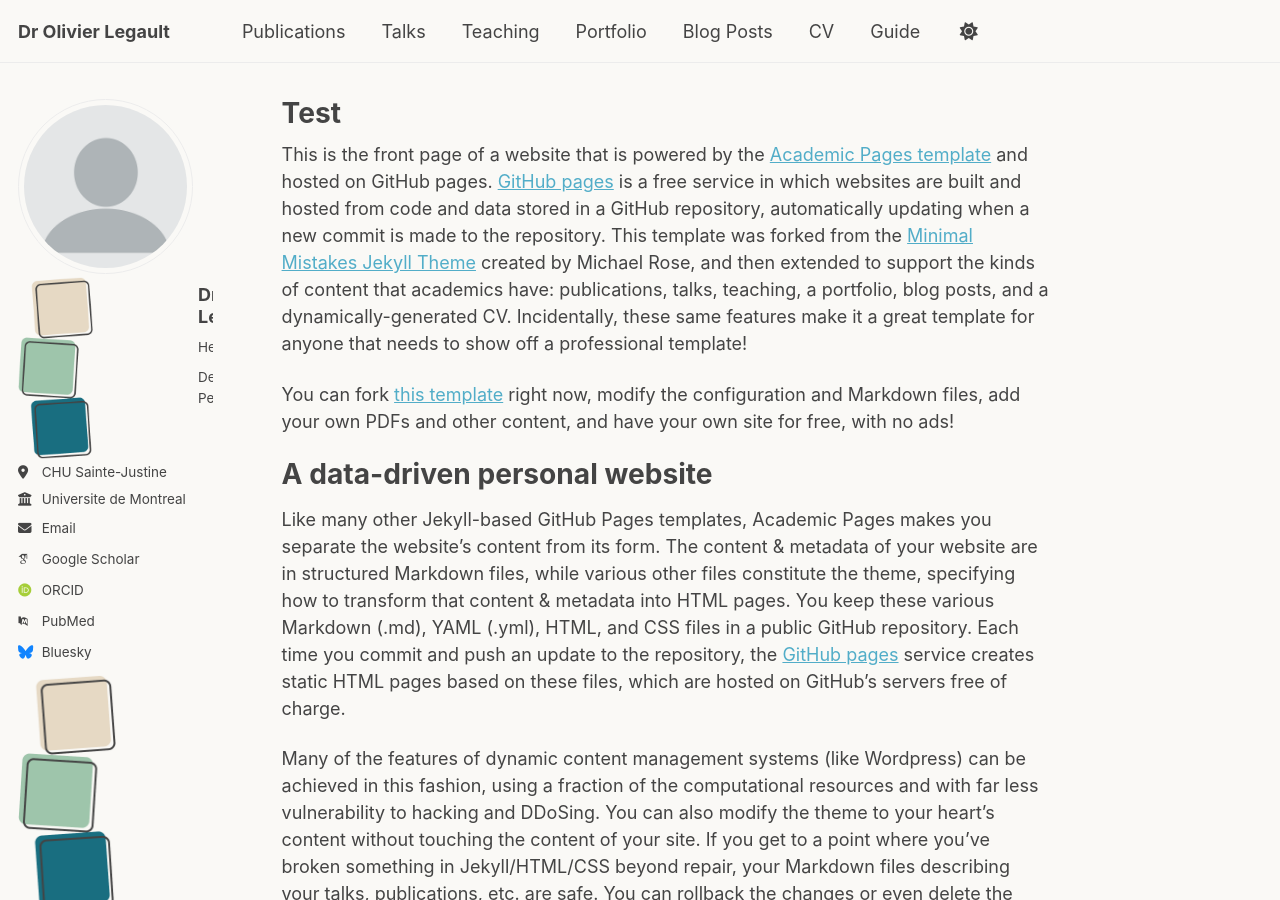
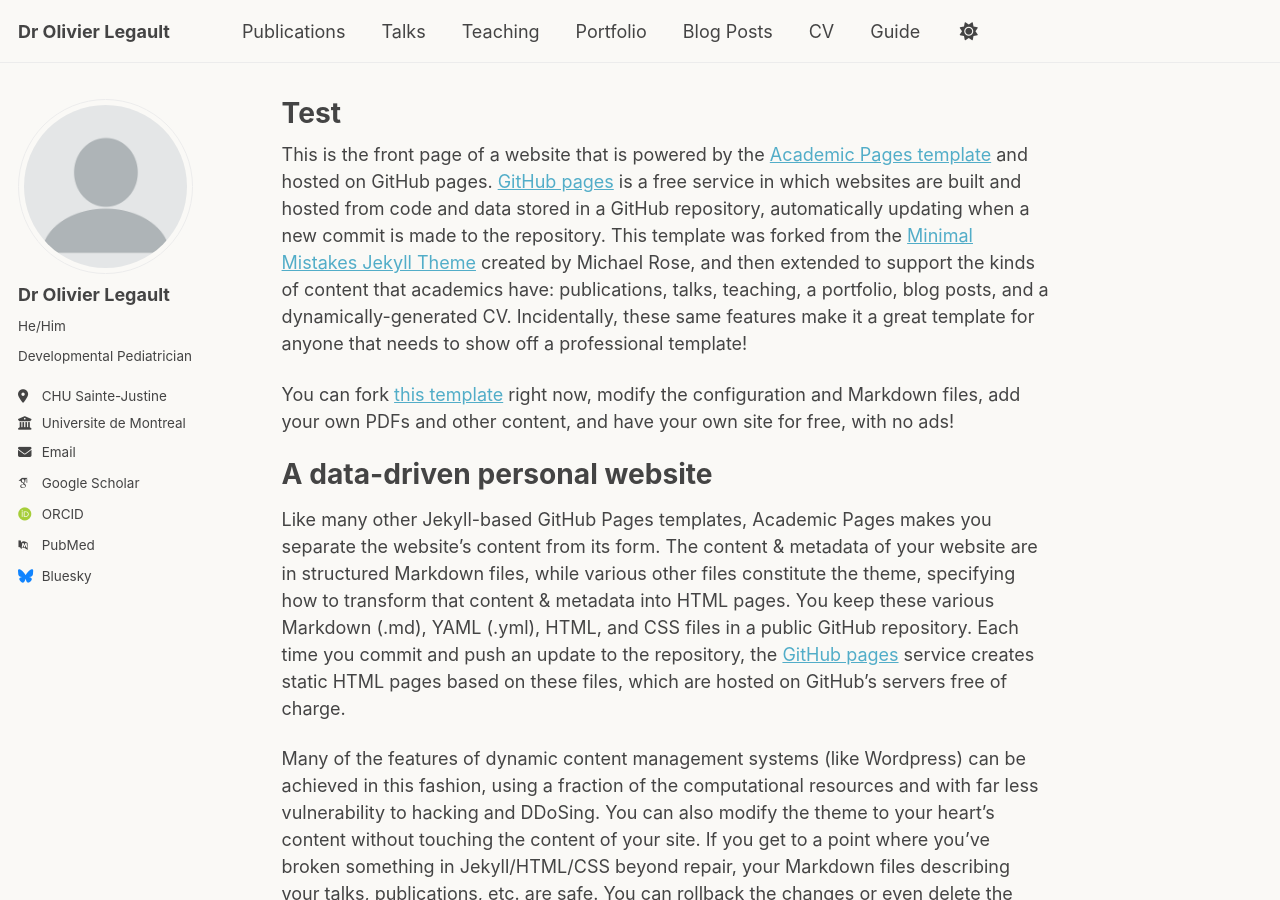
Before and after one commit to olivierrlegault/DrOlivierLegault, a Jekyll site: the page built from _pages/about.md, in a window 1280 px wide and 900 px high. Built offline with Jekyll 4.4.1, drawn with Linux system fonts in a browser that asks for light colours; some web fonts are replaced; a script that is not in the unit is left out.

Commit message:
Update author-profile.html

```diff
--- a/_includes/author-profile.html
+++ b/_includes/author-profile.html
@@ -14,23 +14,11 @@
     {% endif %}
   </div>
 
-<div class="author__content">
-  <div class="author__columns">
-    <!-- Column 1: Logo -->
-    <div class="author__column author__column--logo">
-      <div class="author__logo-container">
-        <img src="{{ base_path | append: '/images/' | append: author.logo }}" alt="Your Logo" class="author__logo">
-      </div>
-    </div>
-
-    <!-- Column 2: Text Content -->
-    <div class="author__column author__column--text">
-      <h3 class="author__name">{{ author.name }}</h3>
-      {% if author.pronouns %}<p class="author__pronouns">{{ author.pronouns }}</p>{% endif %}
-      {% if author.bio %}<p class="author__bio">{{ author.bio }}</p>{% endif %}
-    </div>
+  <div class="author__content">
+    <h3 class="author__name">{{ author.name }}</h3>
+    {% if author.pronouns %}<p class="author__pronouns">{{ author.pronouns }}</p>{% endif %}
+    {% if author.bio %}<p class="author__bio">{{ author.bio }}</p>{% endif %}
   </div>
-</div>
 
   <div class="author__urls-wrapper">
     <button class="btn btn--inverse">Follow</button>
@@ -174,15 +162,6 @@
       {% if author.zhihu %}
       <li><a href="https://www.zhihu.com/people/{{ author.zhihu }}"><i class="fab fa-fw fa-zhihu icon-pad-right" aria-hidden="true"></i>Zhihu</a></li>
       {% endif %}
-{% if author.logo contains "://" %}
-  <li>
-    <img src="{{ author.logo }}" alt="{{ author.logo }}" fetchpriority="high" />
-  </li>
-{% else %}
-  <li>
-    <img src="{{ base_path | append: '/images/' | append: author.logo }}" class="author__logo" alt="{{ author.name }}" fetchpriority="high" />
-  </li>
-{% endif %}
     </ul>
   </div>
 </div>
```
